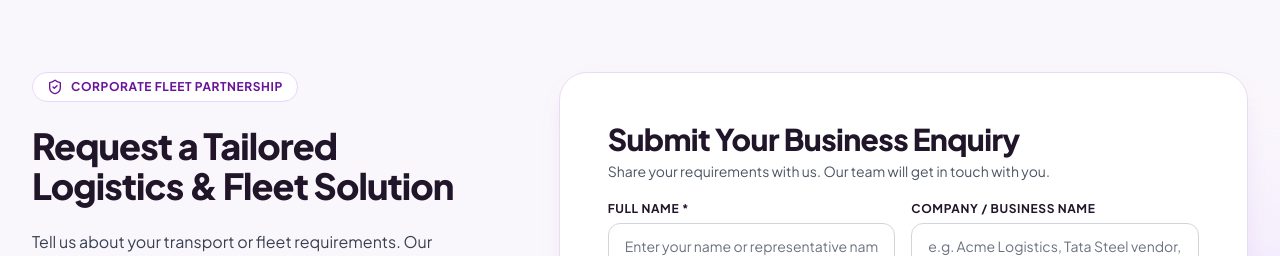
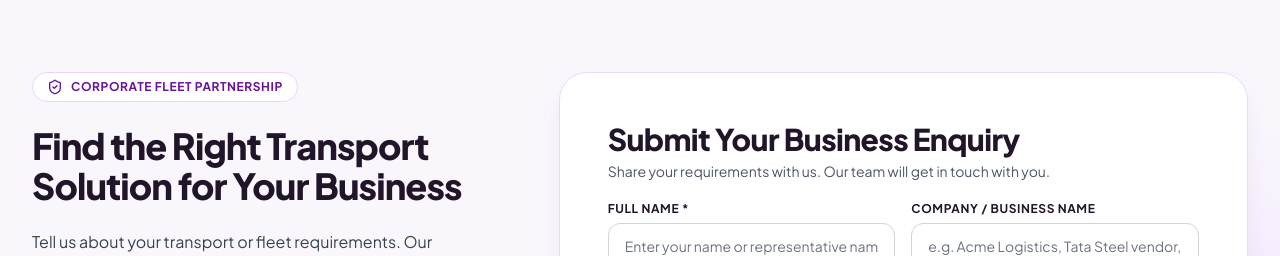
Before and after one commit to nprathamesh314-lab/Prisha, a React (Vite) app: page / in a window 1280 px wide. Shown: the part 5820-6076 px from the top of the page. Built offline with nearby package versions, Linux system fonts and the light colour scheme; no server answers.

Commit message:
content(enquiry): update main heading to 'Find the Right Transport Solution for Your Business'

```diff
--- a/src/components/sections/BusinessEnquirySection.tsx
+++ b/src/components/sections/BusinessEnquirySection.tsx
@@ -78,7 +78,7 @@ interface FormState {
 const enquiryTranslations = {
   en: {
     leftBadge: 'CORPORATE FLEET PARTNERSHIP',
-    leftHeading: 'Request a Tailored Logistics & Fleet Solution',
+    leftHeading: 'Find the Right Transport Solution for Your Business',
     leftDescription:
       'Tell us about your transport or fleet requirements. Our team will review your needs and contact you to discuss a suitable solution.',
     point1Title: 'Personalised Business Support',
@@ -131,7 +131,7 @@ const enquiryTranslations = {
   },
   hi: {
     leftBadge: 'कॉर्पोरेट बेड़ा साझेदारी',
-    leftHeading: 'अनुकूलित लॉजिस्टिक्स और बेड़ा समाधान का अनुरोध करें',
+    leftHeading: 'अपने व्यवसाय के लिए सही परिवहन समाधान खोजें',
     leftDescription:
       'अपनी परिवहन या बेड़ा आवश्यकताओं के बारे में हमें बताएं। हमारी टीम आपकी आवश्यकताओं की समीक्षा करेगी और उपयुक्त समाधान पर चर्चा करने के लिए आपसे संपर्क करेगी।',
     point1Title: 'व्यक्तिगत व्यावसायिक सहायता',
@@ -184,7 +184,7 @@ const enquiryTranslations = {
   },
   mr: {
     leftBadge: 'कॉर्पोरेट ताफा भागीदारी',
-    leftHeading: 'अनुकूलित वाहतूक आणि ताफा उपायांची मागणी करा',
+    leftHeading: 'तुमच्या व्यवसायासाठी योग्य वाहतूक उपाय शोधा',
     leftDescription:
       'तुमच्या वाहतूक किंवा ताफ्याच्या गरजांबद्दल आम्हाला सांगा. आमची टीम तुमच्या गरजांचा आढावा घेईल आणि योग्य उपायावर चर्चा करण्यासाठी तुमच्याशी संपर्क साधेल.',
     point1Title: 'वैयक्तिकृत व्यावसायिक सहाय्य',
```
